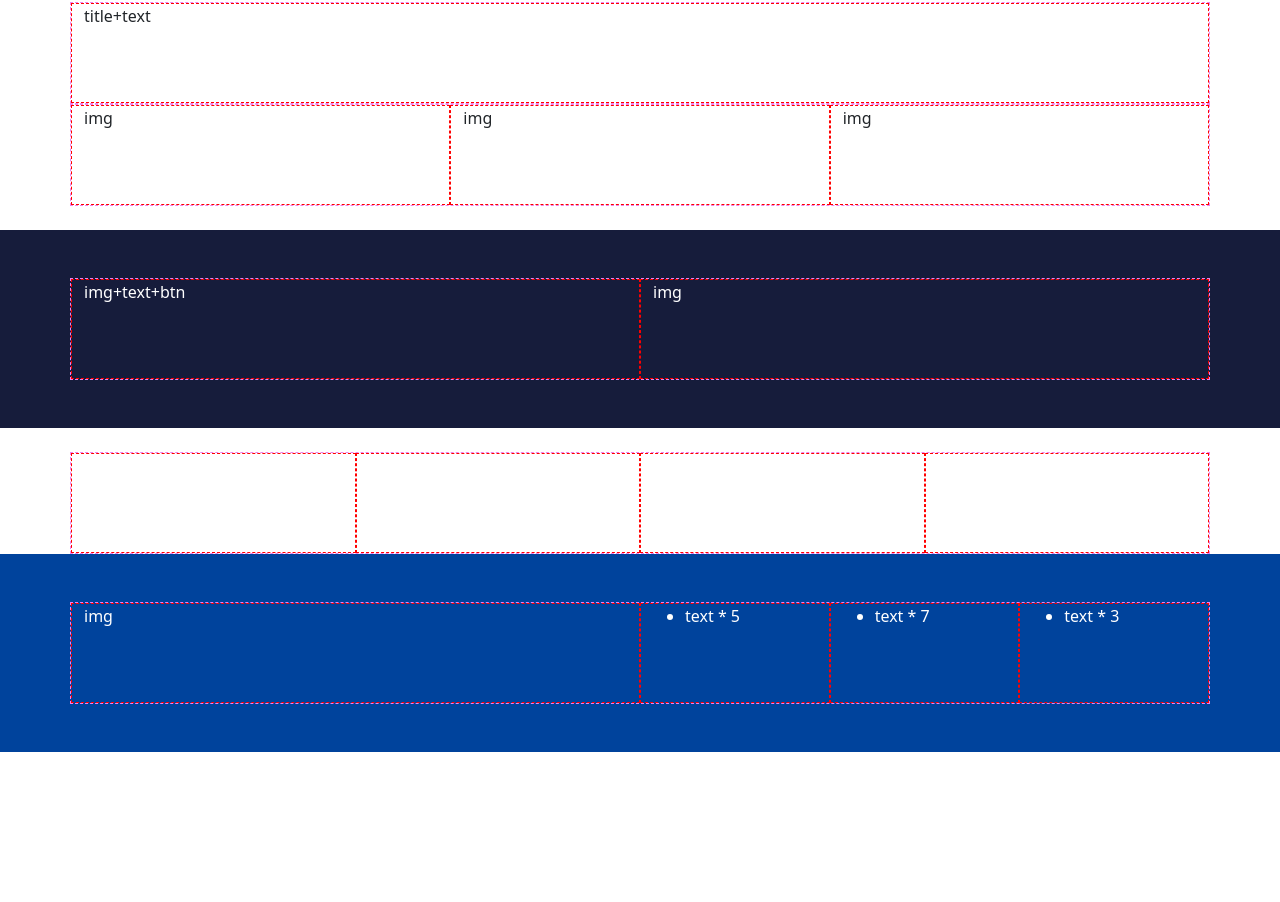
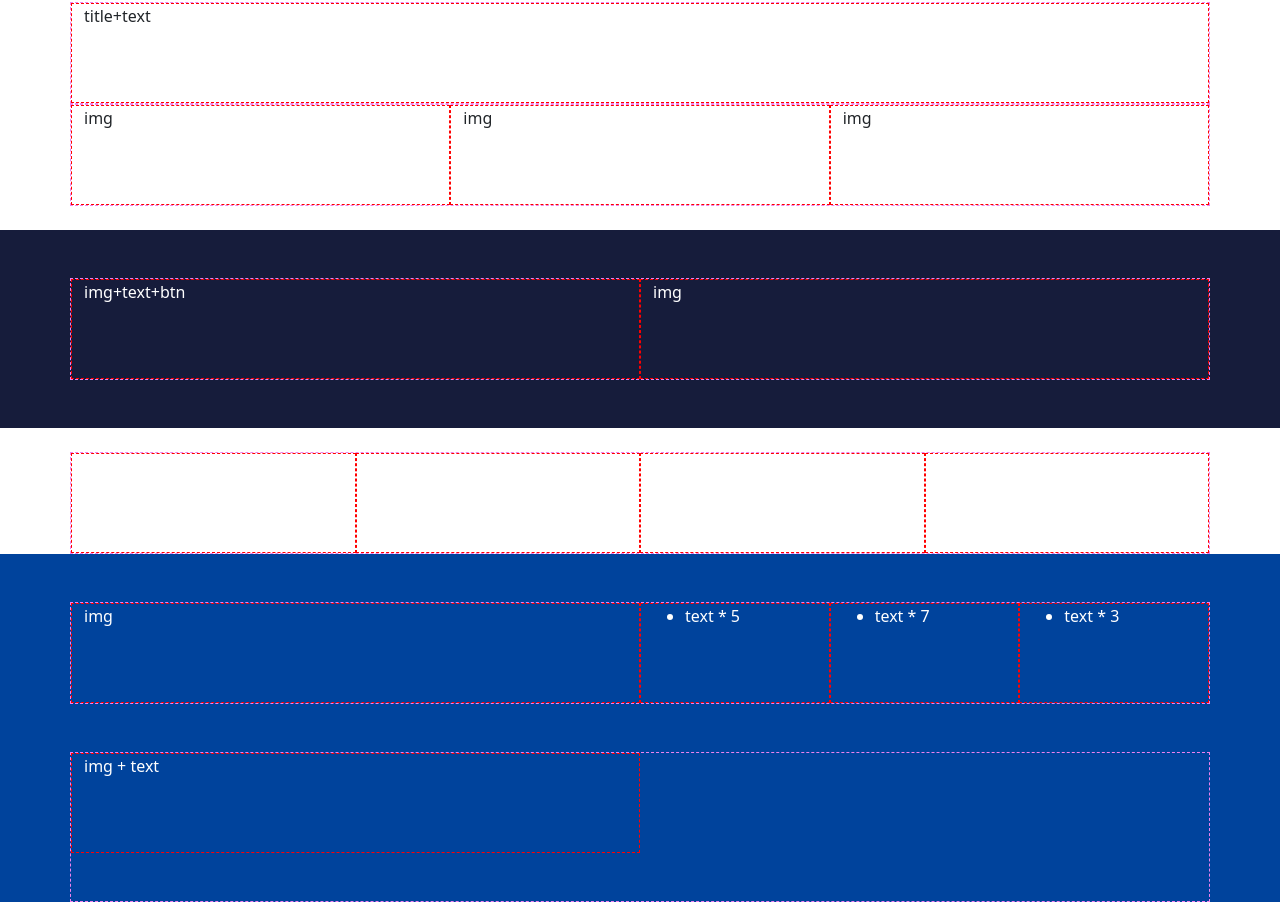
Before and after one commit to Sebastian-ivaniczki/htmlcss-playstation, a plain HTML site: page index.html in a window 1280 px wide. Shown: the part 2660-3562 px from the top of the page. Before the commit the page ends 3412 px from the top, so only its background shows below. Drawn offline with nearby package versions, Linux system fonts and the light colour scheme.

Commit message:
footer bottom

```diff
--- a/index.html
+++ b/index.html
@@ -199,6 +199,13 @@
 
             </div>
         </div>
+
+        <div class="footer-bottom container">
+            <div class="row pb-5">
+                <div class="col-12 col-lg-6">img + text</div>
+
+            </div>
+        </div>
     </footer>
 </body>
 </html>
```
